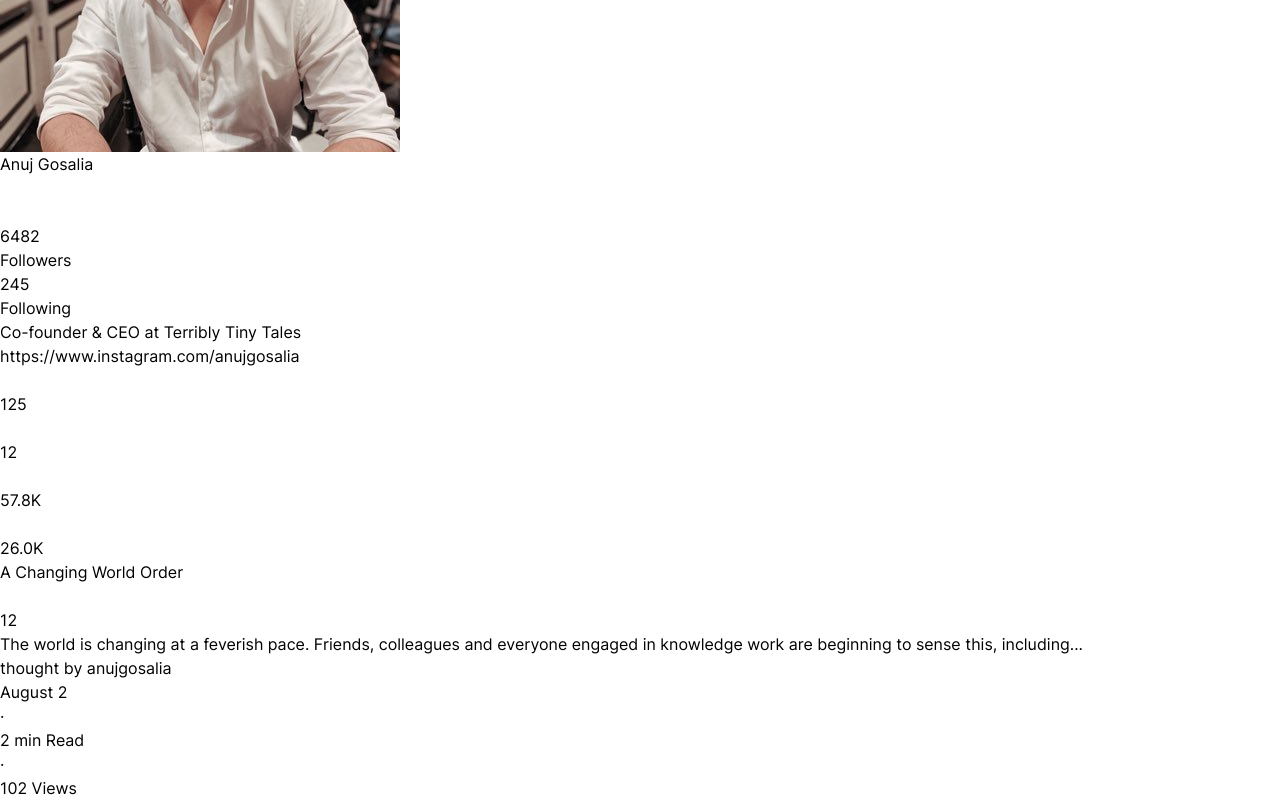
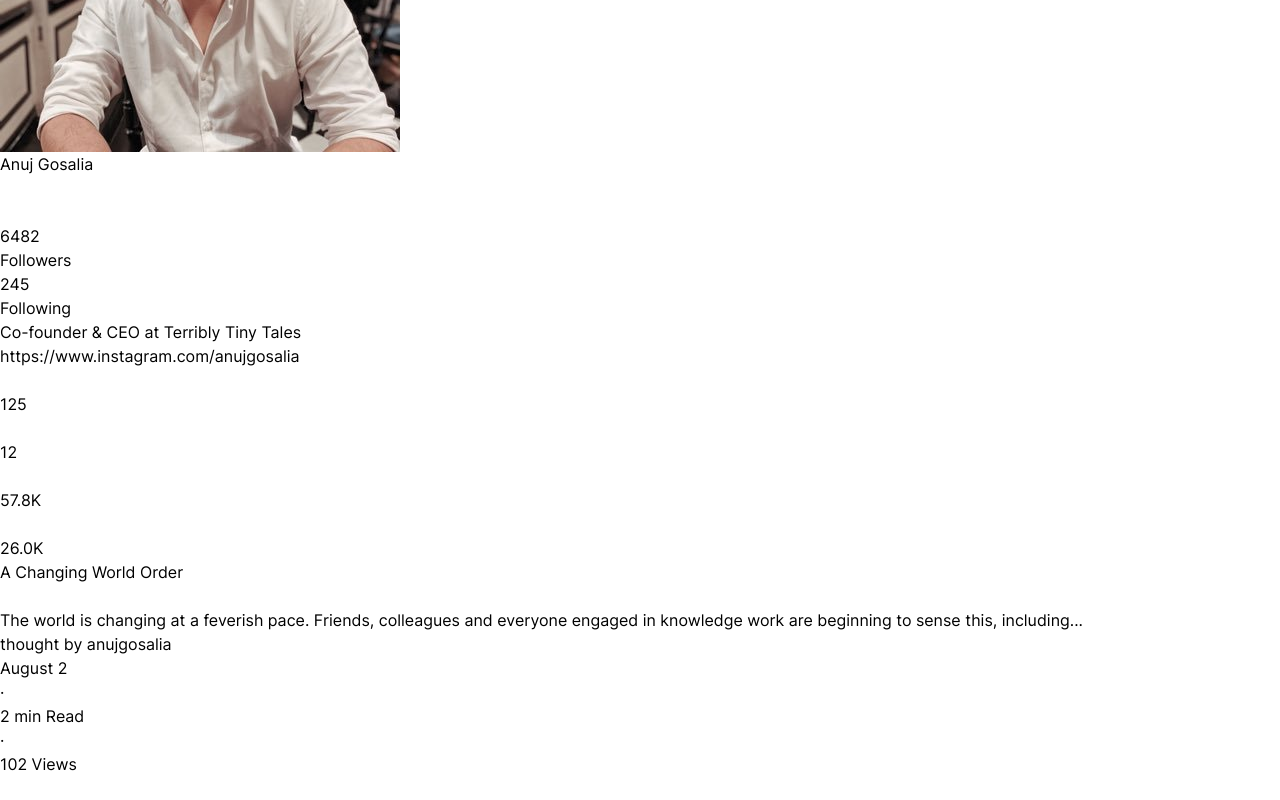
Before and after one commit to sourinsarkar/ttt-assignment-page, a React (Vite) app: page / in a window 1280 px wide. Shown: the part 1286-2086 px from the top of the page. After the commit the page ends 2062 px from the top, so only its background shows below. Built offline with nearby package versions, Linux system fonts and the light colour scheme; some icons are missing.

Commit message:
Fixed: Prop Types in ProfileBioIcon

```diff
--- a/src/components/PostSection/Post.tsx
+++ b/src/components/PostSection/Post.tsx
@@ -8,7 +8,7 @@ const Post: React.FC = () => {
         <div>
             <div className="flex justify-between items-center">
                 <div>{Data.posts[0].headline}<h1></h1></div>
-                <div><ProfileBioIcons iconName="ThumbsUp" value={Data.bio.like} color="bg-[#fec03f]"/></div>
+                <div><ProfileBioIcons iconName="ThumbsUp" color="bg-[#fec03f]"/></div>
             </div>
             <div><h1>{Data.posts[0].content[0]}</h1></div>
             <div className="flex justify-between">
--- a/src/components/ProfileSection/ProfileBioIcons.tsx
+++ b/src/components/ProfileSection/ProfileBioIcons.tsx
@@ -12,8 +12,8 @@ const iconComponents: { [name in IconName]: React.ComponentType} = {
 
 interface Props {
     iconName: IconName;
-    value: string;
-    color: string;
+    value?: string;
+    color?: string;
 };
 
 const ProfileBioIcons: React.FC<Props> = ({ iconName, value, color }) => {
```
